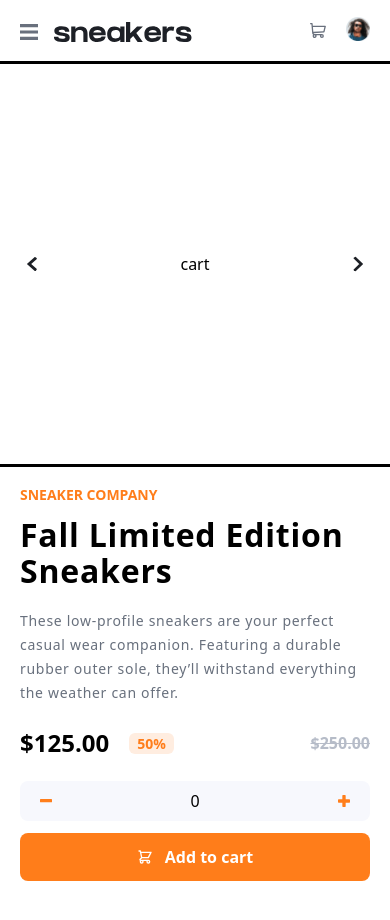
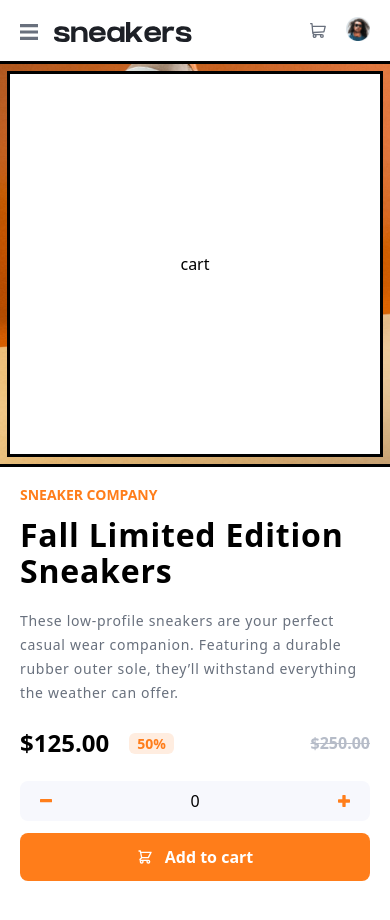
Before and after one commit to code-looney/ecommerce-product-page, a React (Vite) app: page / in a window 390 px wide. Shown: the top 920 px of the page. Built offline with nearby package versions, Linux system fonts and the light colour scheme.

Commit message:
added w h cart

```diff
--- a/src/App.jsx
+++ b/src/App.jsx
@@ -144,7 +144,7 @@ export default function App() {
       <Container className="w-full md:flex md:h-[650px] md:items-center justify-center md:gap-20">
         <Container className="md:w-96 w-full relative md:flex md:flex-col md:justify-between md:h-[520px]md:p-0">
           <Lightbox src={`public/images/image-product-${image}.jpg`} className="md:rounded-xl w-full h-[400px] object-cover" />
-          <Cart className="absolute outline h-[100%] w-[100%] justify-center items-center flex inset-0 m-auto bg-white md:hidden">cart</Cart>
+          <Cart className="absolute z-20 outline h-[95%] w-[95%] justify-center items-center flex inset-0 m-auto bg-white md:hidden">cart</Cart>
           <Container className="hidden md:flex flex-row justify-between gap-4">
             {selectImage && selectImage.map((item, index) => {
               return (
@@ -158,7 +158,7 @@ export default function App() {
               )
             })}
           </Container>
-          <Container className="absolute md:hidden outline h-full justify-between items-center flex top-0 w-full px-3">
+          <Container className="absolute z-10 md:hidden outline h-full justify-between items-center flex top-0 w-full px-3">
             <Container className="bg-white w-10 h-10 flex items-center justify-center rounded-full md:hidden">
               <ButtonIcon disabled={image === 1 ? true : false} onClick={hamdlePrevImageClick} className="bg-white w-3 h-4 flex items-center justify-center rounded-full" classnameiconbtn="w-full h-full rounded-full flex justify-center items-center" src="public/images/icon-previous.svg" />
             </Container>
```
